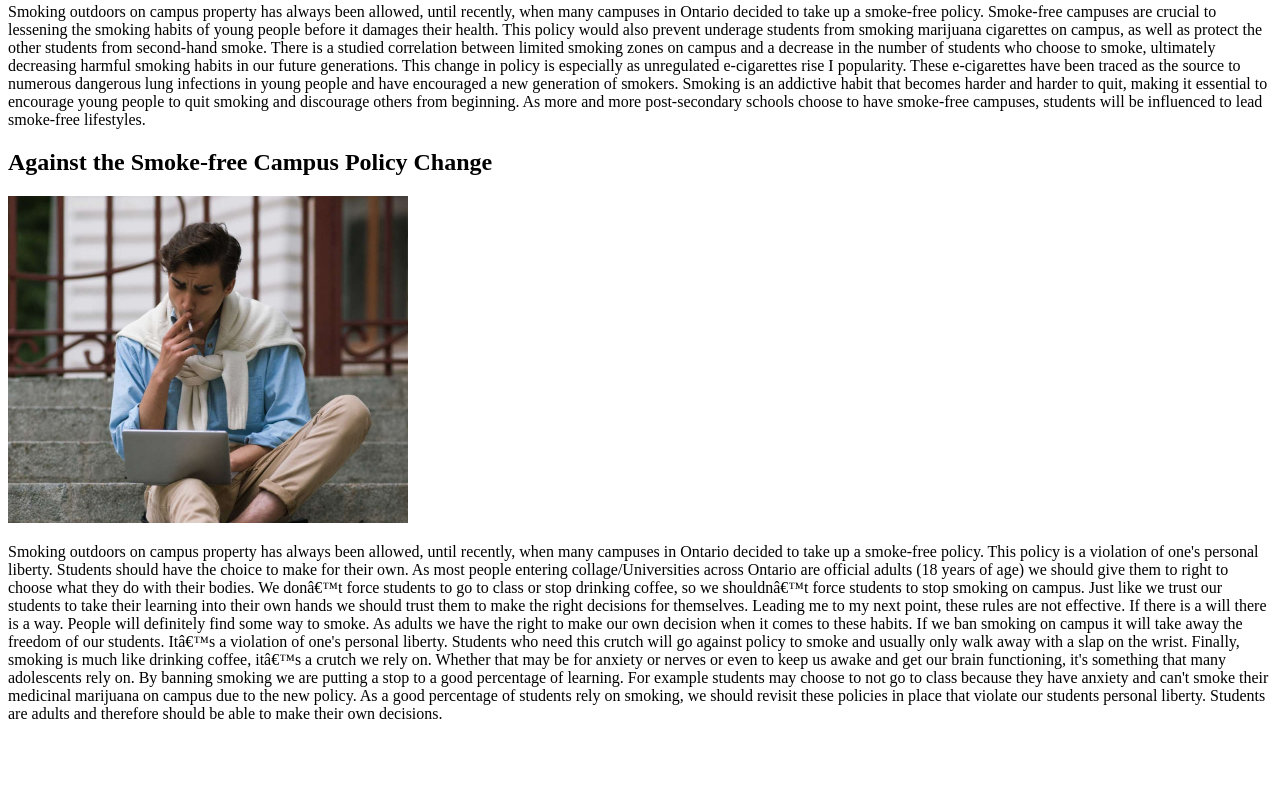
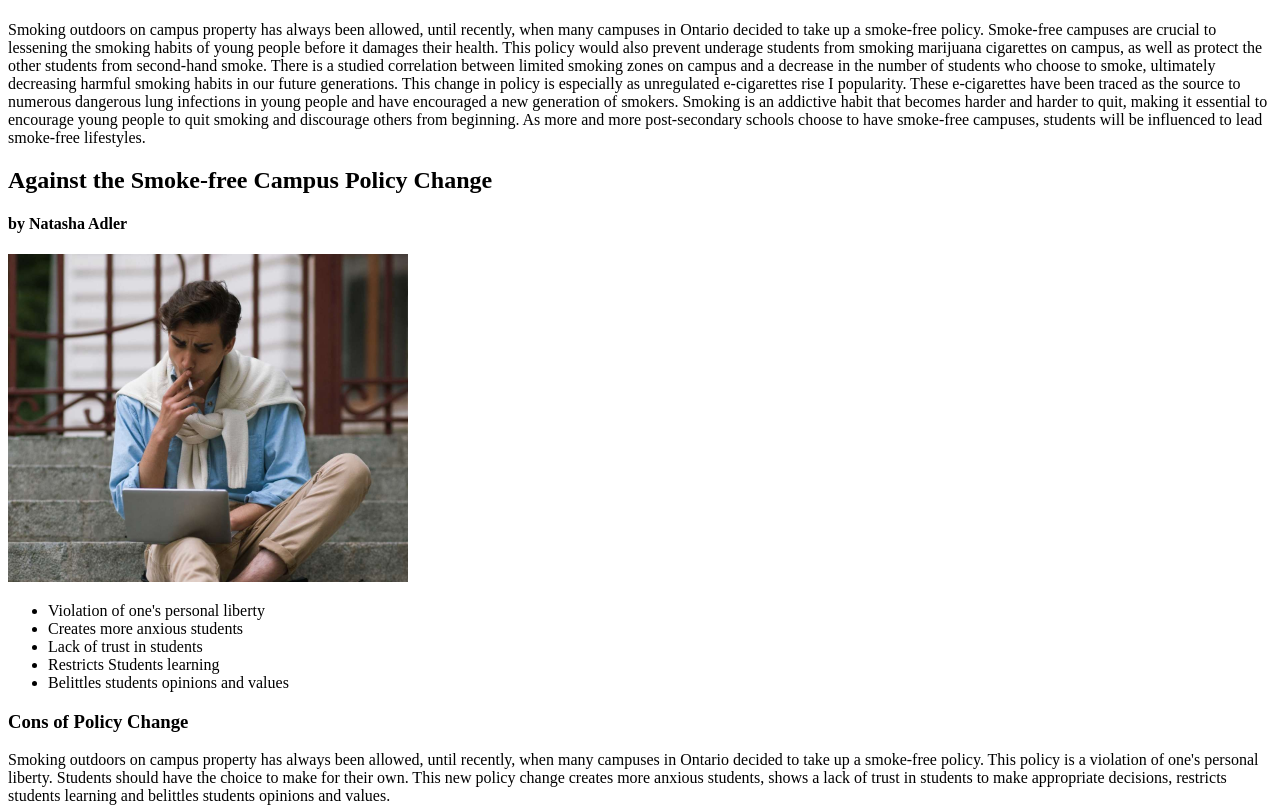
Before and after one commit to natashaadler/adler_morgan_midterm, a plain HTML site: page index.html in a window 1280 px wide. Shown: the part 410-1220 px from the top of the page. Before the commit the page ends 1149 px from the top, so only its background shows below. Drawn offline with Linux system fonts and the light colour scheme.

Commit message:
Added mor einfor and fixed readme images

```diff
--- a/index.html
+++ b/index.html
@@ -10,26 +10,37 @@
 	<section id="Emily">
 		<h2>The Benefits of a Smoke-free Campus</h2>
 		<img src="images/PolicyChange.jpeg" alt="Policy Change Sign" width="400">
+		<br> <br>
 		<p>Smoking outdoors on campus property has always been allowed, until recently, when many campuses in Ontario decided to take up a smoke-free policy. Smoke-free campuses are crucial to lessening the smoking habits of young people before it damages their health.
 
- This policy would also prevent underage students from smoking marijuana cigarettes on campus, as well as protect the other students from second-hand smoke. There is a studied correlation between limited smoking zones on campus and a decrease in the number of students who choose to smoke, ultimately decreasing harmful smoking habits in our future generations. This change in policy is especially as unregulated e-cigarettes rise I popularity. These e-cigarettes have been traced as the source to numerous dangerous lung infections in young people and have encouraged a new generation of smokers.
+ 		This policy would also prevent underage students from smoking marijuana cigarettes on campus, as well as protect the other students from second-hand smoke. There is a studied correlation between limited smoking zones on campus and a decrease in the number of students who choose to smoke, ultimately decreasing harmful smoking habits in our future generations. This change in policy is especially as unregulated e-cigarettes rise I popularity. These e-cigarettes have been traced as the source to numerous dangerous lung infections in young people and have encouraged a new generation of smokers.
 
-Smoking is an addictive habit that becomes harder and harder to quit, making it essential to encourage young people to quit smoking and discourage others from beginning. As more and more post-secondary schools choose to have smoke-free campuses, students will be influenced to lead smoke-free lifestyles.</p>
+		Smoking is an addictive habit that becomes harder and harder to quit, making it essential to encourage young people to quit smoking and discourage others from beginning. As more and more post-secondary schools choose to have smoke-free campuses, students will be influenced to lead smoke-free lifestyles.</p>
 	</section>
 
-	<section id="Natsha">
+	<section id="Natasha">
 		<h2>Against the Smoke-free Campus Policy Change</h2>
+		<h4>by Natasha Adler</h4>
 		<img src="images/StudiousSmoker.jpeg" alt="Studious Smoker" width="400">
 	<p>
-		Smoking outdoors on campus property has always been allowed, until recently, when many campuses in Ontario decided to take up a smoke-free policy. This policy is a violation of one's personal liberty. Students should have the choice to make for their own.
 
-As most people entering collage/Universities across Ontario are official adults (18 years of age) we should give them to right to choose what they do with their bodies. We don’t force students to go to class or stop drinking coffee, so we shouldn’t force students to stop smoking on campus. Just like we trust our students to take their learning into their own hands we should trust them to make the right decisions for themselves.
-
-Leading me to my next point, these rules are not effective. If there is a will there is a way. People will definitely find some way to smoke. As adults we have the right to make our own decision when it comes to these habits. If we ban smoking on campus it will take away the freedom of our students. It’s a violation of one's personal liberty. Students who need this crutch will go against policy to smoke and usually only walk away with a slap on the wrist.
-
-Finally, smoking is much like drinking coffee, it’s a crutch we rely on. Whether that may be for anxiety or nerves or even to keep us awake and get our brain functioning, it's something that many adolescents rely on. By banning smoking we are putting a stop to a good percentage of learning. For example students may choose to not go to class because they have anxiety and can't smoke their medicinal marijuana on campus due to the new policy.
-
-As a good percentage of students rely on smoking, we should revisit these policies in place that violate our students personal liberty. Students are adults and therefore should be able to make their own decisions.
+		<ul>
+			<li>Violation of one's personal liberty</li>
+			<li>Creates more anxious students</li>
+			<li>Lack of trust in students</li>
+			<li>Restricts Students learning</li>
+			<li>Belittles students opinions and values</li>
+		</ul>
+	</p>
+	<p>
+		<h3>Cons of Policy Change</h3>
+		Smoking outdoors on campus property has always been allowed, until recently, when many campuses in Ontario decided to take up a smoke-free policy. This policy is a violation of one's personal liberty. Students should have the choice to make for their own. This new policy change creates more anxious students, shows a lack of trust in students to make appropriate decisions, restricts students learning and belittles students opinions and values.
+		<br> <br>
+		As most people entering collage/Universities across Ontario are official adults (18 years of age) we should give them to right to choose what they do with their bodies. We don’t force students to go to class or stop drinking coffee, so we shouldn’t force students to stop smoking on campus. Just like we trust our students to take their learning into their own hands we should trust them to make the right decisions for themselves. Leading me to my next point, these rules are not effective. If there is a will there is a way. People will definitely find some way to smoke. As adults we have the right to make our own decision when it comes to these habits. If we ban smoking on campus it will take away the freedom of our students. It’s a violation of one's personal liberty. Students who need this crutch will go against policy to smoke and usually only walk away with a slap on the wrist.
+		<br><br>
+		Finally, smoking is much like drinking coffee, it’s a crutch we rely on. Whether that may be for anxiety or nerves or even to keep us awake and get our brain functioning, it's something that many adolescents rely on. By banning smoking we are putting a stop to a good percentage of learning. For example students may choose to not go to class because they have anxiety and can't smoke their medicinal marijuana on campus due to the new policy. Students are now adults and should be able to make this decision for themselves. Rather policy should be in place for proper disposal of these products, so campus stays clean. By not putting to much restricton on smoking there will be less drama surrounding it. Smoking has never really been an issue in the past until it was made an issue aimlessly in recent years. Lets keep all types of students on campus to learn rather then restrict them based on their habits.
+		<br><br>
+		As a good percentage of students rely on smoking, we should revisit these policies in place that violate our students personal liberty. We should not descriminate, belittle or not trust our students based on habits. If this were the case there would be no one in class. Students are adults and therefore should be able to make their own decisions.
 	</p>
 	</section>
 </body>
```
Also changed, not shown: 1 other file.
